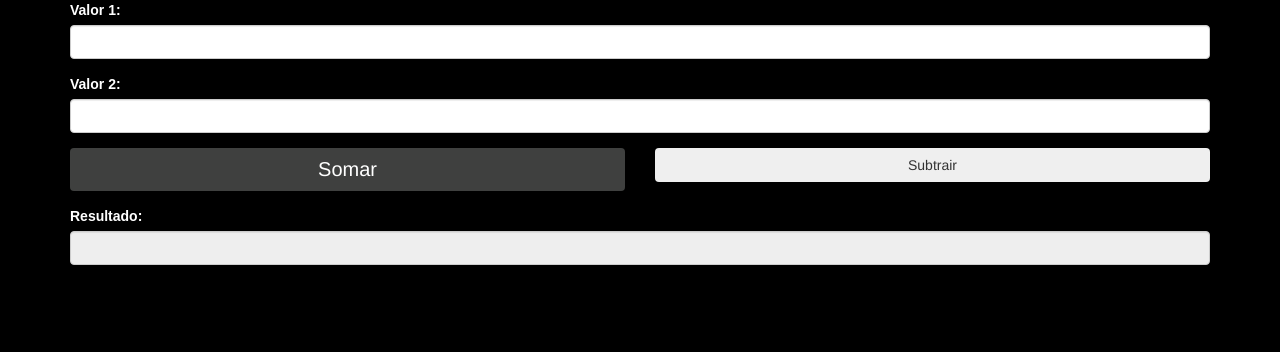
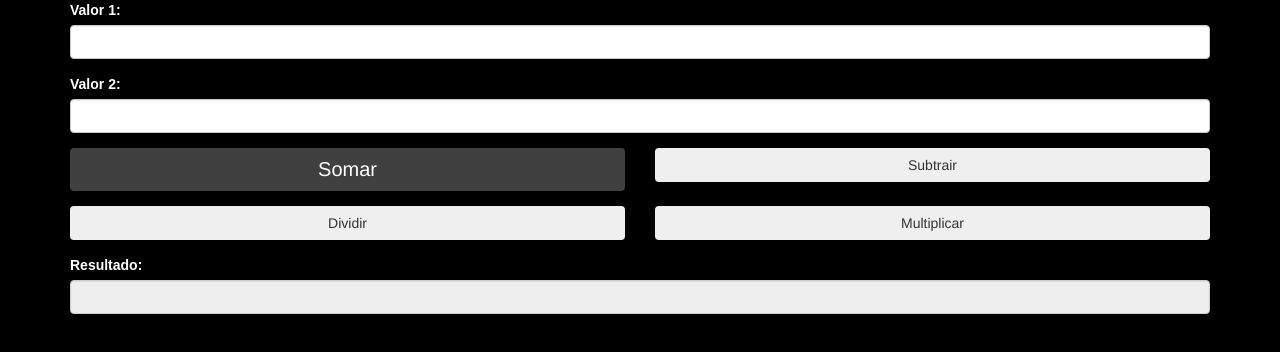
Before and after one commit to PedroH123/PrimeiroProjetoMobile, a website: page www/index.html in a window 1280 px wide. Drawn offline with Linux system fonts and the light colour scheme.

Commit message:
Adicionado Botões de Divisão e Multiplicação

```diff
--- a/www/index.html
+++ b/www/index.html
@@ -50,6 +50,19 @@
    </div>
 
    <div class="row">
+     <div class="col-xs-6">
+      <div class="form-group">
+        <button class="btn btn-block" id="dividir">Dividir</button>
+      </div>
+     </div>
+     <div class="col-xs-6">
+      <div class="form-group">
+        <button class="btn btn-block" id="multiplicar">Multiplicar</button>
+      </div>
+     </div>
+   </div>
+
+   <div class="row">
      <div class="col-xs-12">
       <div class="form-group">
         <label for="#resultado">Resultado:</label>
```
